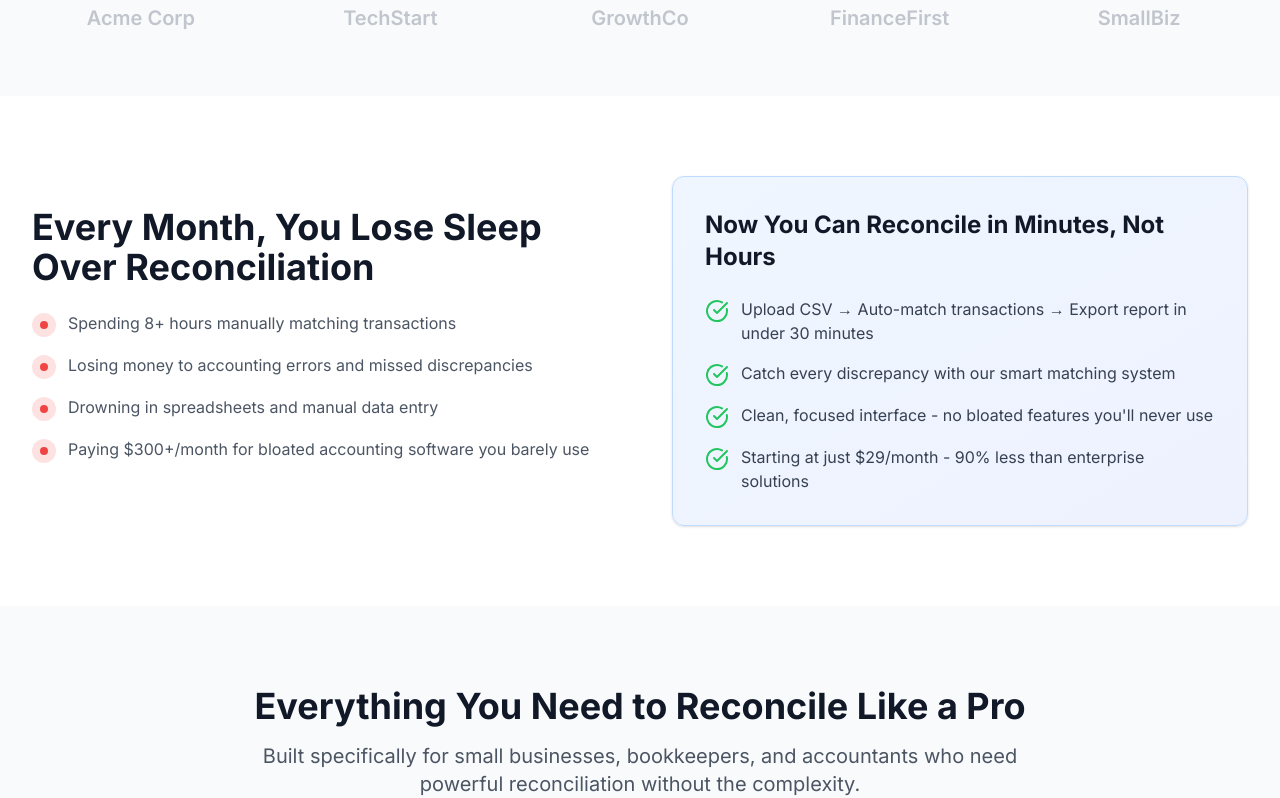
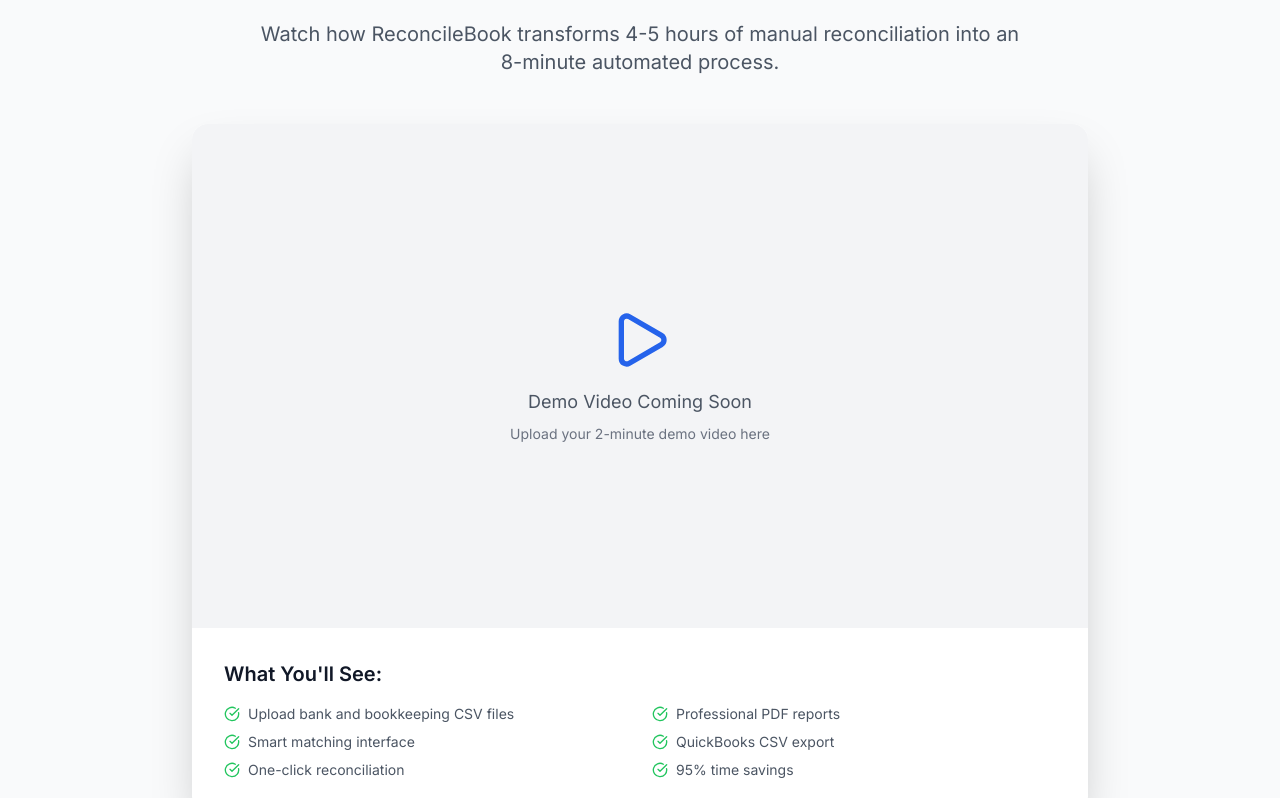
Before and after one commit to algominds35/bank-reconciliation-tool, a Next.js app: page / in a window 1280 px wide. Shown: the part 904-1702 px from the top of the page. Built offline with nearby package versions, Linux system fonts and the light colour scheme.

Commit message:
Add demo video section to landing page

```diff
--- a/src/app/page.tsx
+++ b/src/app/page.tsx
@@ -104,6 +104,68 @@ export default function LandingPage() {
             <p className="text-sm text-gray-500">
               💳 Credit card required for trial • 🔒 Cancel anytime • ✅ Auto-billing after 14 days
             </p>
+          </div>
+        </div>
+      </section>
+
+      {/* Demo Video Section */}
+      <section className="py-20 bg-gray-50">
+        <div className="max-w-7xl mx-auto px-4 sm:px-6 lg:px-8">
+          <div className="text-center mb-12">
+            <h2 className="text-3xl sm:text-4xl font-bold text-gray-900 mb-4">
+              See How It Works in 2 Minutes
+            </h2>
+            <p className="text-xl text-gray-600 max-w-3xl mx-auto">
+              Watch how ReconcileBook transforms 4-5 hours of manual reconciliation into an 8-minute automated process.
+            </p>
+          </div>
+
+          <div className="max-w-4xl mx-auto">
+            <div className="relative bg-white rounded-2xl shadow-2xl overflow-hidden">
+              {/* Replace this with your actual video embed */}
+              <div className="aspect-video bg-gray-100 flex items-center justify-center">
+                <div className="text-center">
+                  <Play className="h-16 w-16 text-blue-600 mx-auto mb-4" />
+                  <p className="text-gray-600 text-lg">Demo Video Coming Soon</p>
+                  <p className="text-gray-500 text-sm mt-2">Upload your 2-minute demo video here</p>
+                </div>
+              </div>
+
+              {/* Video Description */}
+              <div className="p-8">
+                <h3 className="text-xl font-semibold text-gray-900 mb-4">What You'll See:</h3>
+                <div className="grid md:grid-cols-2 gap-6 text-sm text-gray-600">
+                  <div className="space-y-2">
+                    <div className="flex items-center space-x-2">
+                      <CheckCircle className="h-4 w-4 text-green-500" />
+                      <span>Upload bank and bookkeeping CSV files</span>
+                    </div>
+                    <div className="flex items-center space-x-2">
+                      <CheckCircle className="h-4 w-4 text-green-500" />
+                      <span>Smart matching interface</span>
+                    </div>
+                    <div className="flex items-center space-x-2">
+                      <CheckCircle className="h-4 w-4 text-green-500" />
+                      <span>One-click reconciliation</span>
+                    </div>
+                  </div>
+                  <div className="space-y-2">
+                    <div className="flex items-center space-x-2">
+                      <CheckCircle className="h-4 w-4 text-green-500" />
+                      <span>Professional PDF reports</span>
+                    </div>
+                    <div className="flex items-center space-x-2">
+                      <CheckCircle className="h-4 w-4 text-green-500" />
+                      <span>QuickBooks CSV export</span>
+                    </div>
+                    <div className="flex items-center space-x-2">
+                      <CheckCircle className="h-4 w-4 text-green-500" />
+                      <span>95% time savings</span>
+                    </div>
+                  </div>
+                </div>
+              </div>
+            </div>
           </div>
         </div>
       </section>
```
Also changed, not shown: sample-bookkeeping-transactions.csv (deleted).
